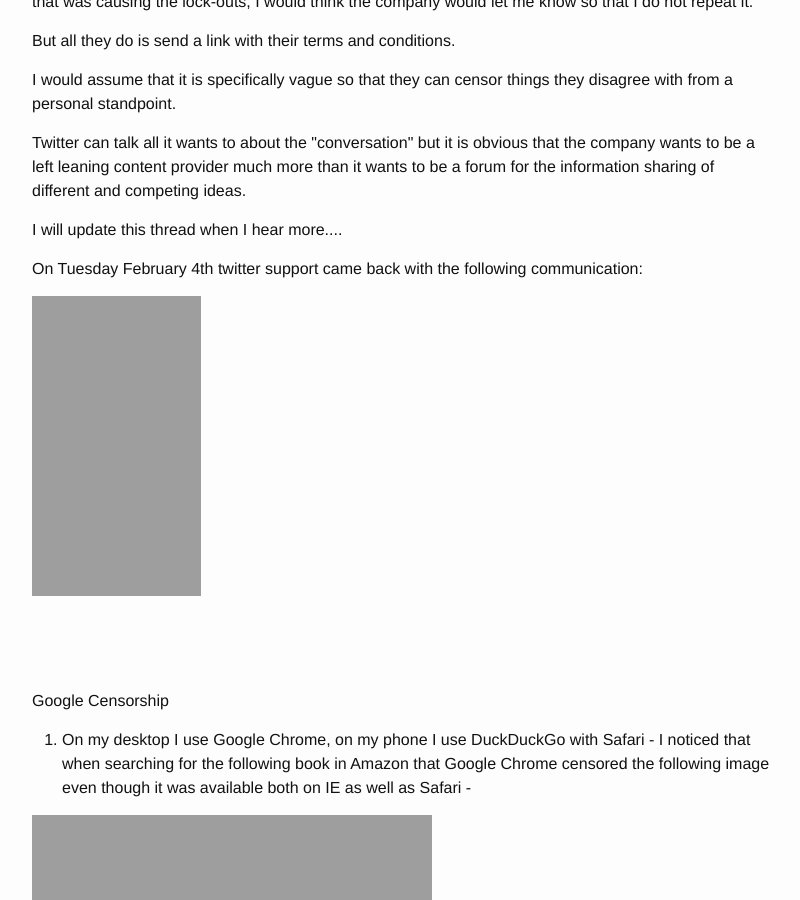
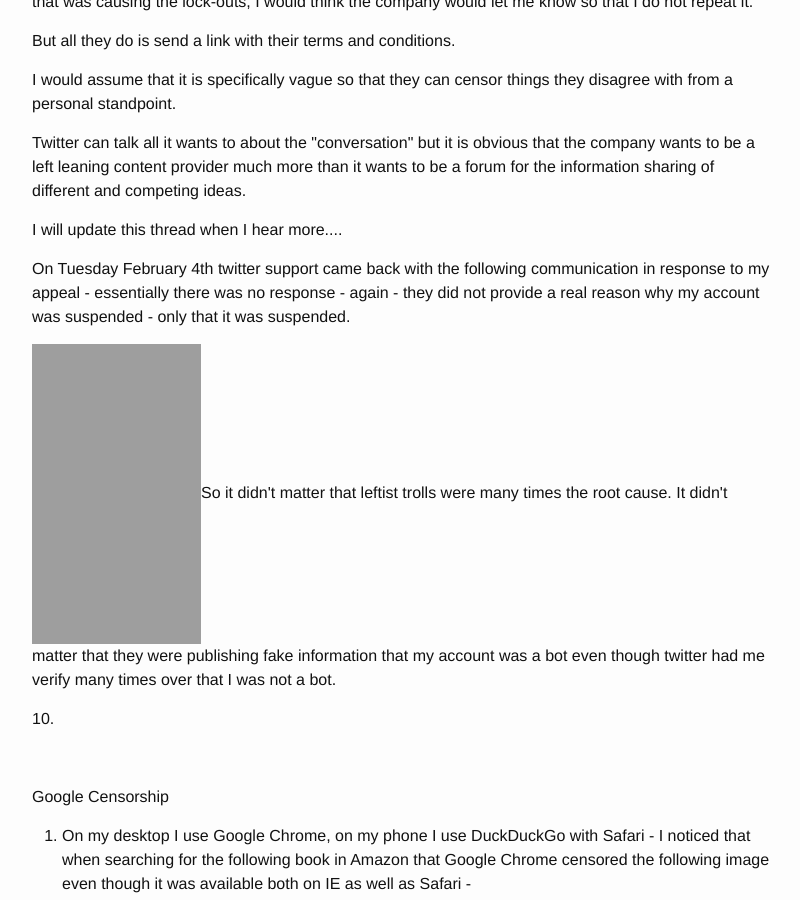
Before and after one commit to newyorkconservative/newyorkconservative.github.io, a Jekyll site: the page built from _posts/2018-08-25-twitter-censorship-and-privacy-concerns.md, in a window 1280 px wide and 900 px high, scrolled down 2924 px. Shown: the whole window, without its empty margins (238-1038 px from the left). Built offline with Jekyll 4.4.1, drawn with Linux system fonts in a browser that asks for light colours.

Commit message:
Syncing _posts/2018-08-25-twitter-censorship-and-privacy-concerns.md from WordPress at https://www.newyorkconservative.com (#MAGA - America First, History, Experience, Declaration of Independence, Constitution, Bill of Rights,Common Sense, Jobs, Security, Strong Borders and Law Enforcement) - wpghs

```diff
--- a/_posts/2018-08-25-twitter-censorship-and-privacy-concerns.md
+++ b/_posts/2018-08-25-twitter-censorship-and-privacy-concerns.md
@@ -46,9 +46,9 @@ post_date: 2018-08-25 00:17:23
 <p>I would assume that it is specifically vague so that they can censor things they disagree with from a personal standpoint.</p>
 <p>Twitter can talk all it wants to about the "conversation" but it is obvious that the company wants to be a left leaning content provider much more than it wants to be a forum for the information sharing of different and competing ideas.</p>
 <p>I will update this thread when I hear more....</p>
-<p>On Tuesday February 4th twitter support came back with the following communication:</p>
-<p><a href="https://www.newyorkconservative.com/wp-content/uploads/2018/08/twitter-one-email.png"><img class="alignnone size-medium wp-image-4863" src="https://www.newyorkconservative.com/wp-content/uploads/2018/08/twitter-one-email-169x300.png" alt="" width="169" height="300" /></a></p>
-<p> </p>
+<p>On Tuesday February 4th twitter support came back with the following communication in response to my appeal - essentially there was no response - again - they did not provide a real reason why my account was suspended - only that it was suspended. </p>
+<p><a href="https://www.newyorkconservative.com/wp-content/uploads/2018/08/twitter-one-email.png"><img class="size-medium wp-image-4863 aligncenter" src="https://www.newyorkconservative.com/wp-content/uploads/2018/08/twitter-one-email-169x300.png" alt="" width="169" height="300" /></a>So it didn't matter that leftist trolls were many times the root cause. It didn't matter that they were publishing fake information that my account was a bot even though twitter had me verify many times over that I was not a bot.</p>
+<p>10.</p>
 <p> </p>
 
 <!-- wp:paragraph -->
```
